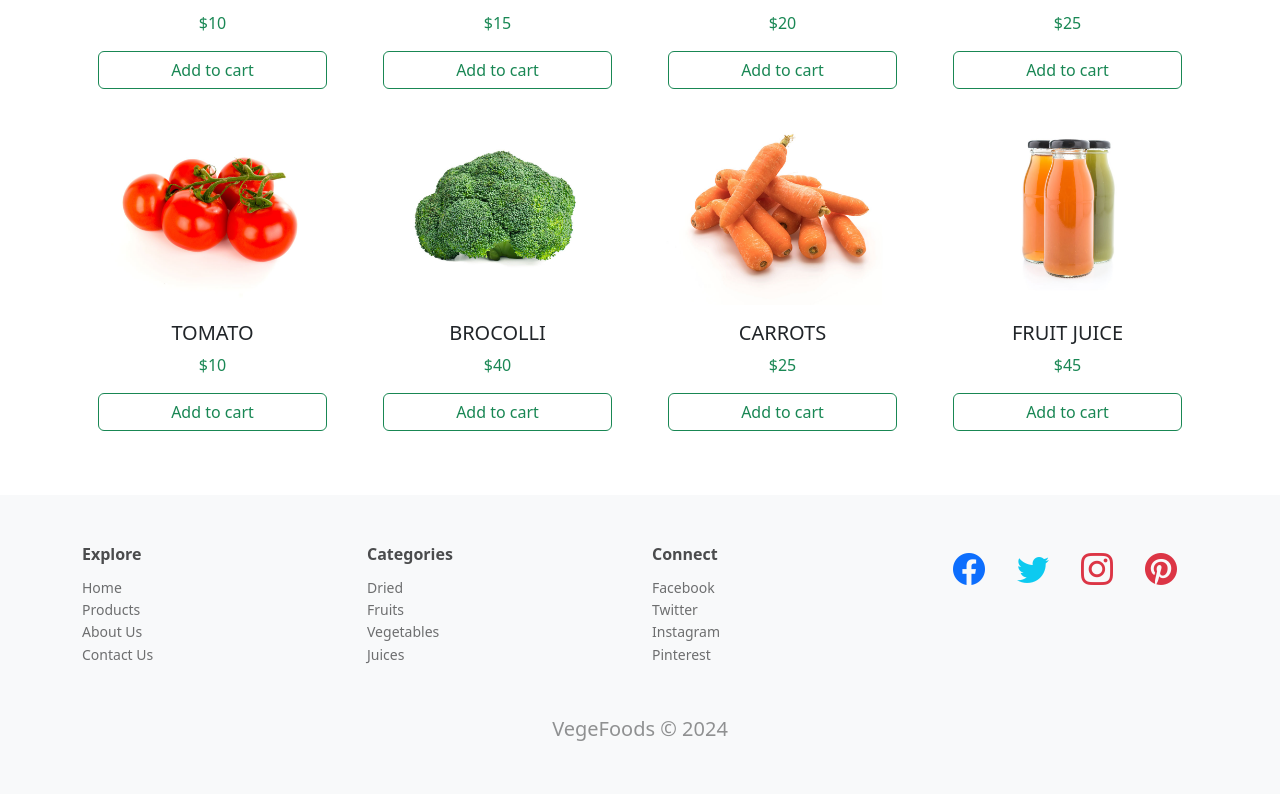
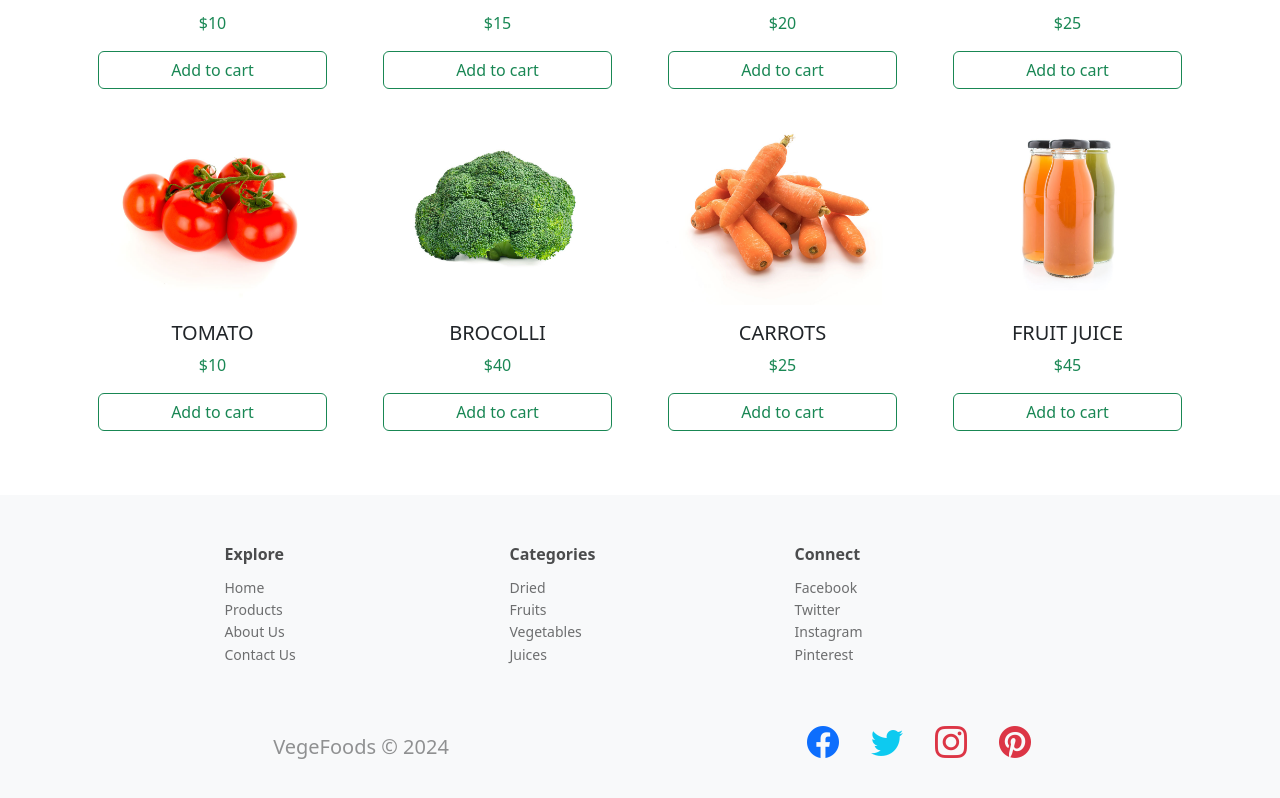
Before and after one commit to MohamedAbotalb/React_Vege_Ecommerce, a React (Create React App) app: page / in a window 1280 px wide. Shown: the part 1893-2691 px from the top of the page. Built offline with nearby package versions, Linux system fonts and the light colour scheme.

Commit message:
Update footer component

```diff
--- a/src/App.jsx
+++ b/src/App.jsx
@@ -1,7 +1,7 @@
 import { Header } from "./Components/Header";
 import { Categories } from "./Components/Categories";
 import { Products } from "./Components/Products";
-import { Footer } from "./Components/footer";
+import { Footer } from "./Components/Footer";
 
 function App() {
   return (
--- a/src/Components/footer.jsx
+++ b/src/Components/Footer.jsx
@@ -59,7 +59,13 @@ export function Footer() {
                 </li>
               </ul>
             </div>
-            <div className="col-lg-3">
+            <div className="row justify-content-around align-items-center mt-5">
+              <div className="col-lg-6 text-center">
+                <p className="copyright fs-5">
+                  VegeFoods © {new Date().getFullYear()}
+                </p>
+              </div>
+              <div className="col-lg-6 text-center mt-1">
                 <a href="#" className="fs-2 p-3">
                   <i className="bi bi-facebook"></i>
                 </a>
@@ -73,9 +79,7 @@ export function Footer() {
                   <i className="bi bi-pinterest"></i>
                 </a>
               </div>
-            <p className="copyright text-center mt-5 fs-5">
-              VegeFoods © {new Date().getFullYear()}
-            </p>
+            </div>
           </div>
         </div>
       </footer>
```
Lines whose indentation alone changed are shown as unchanged.
